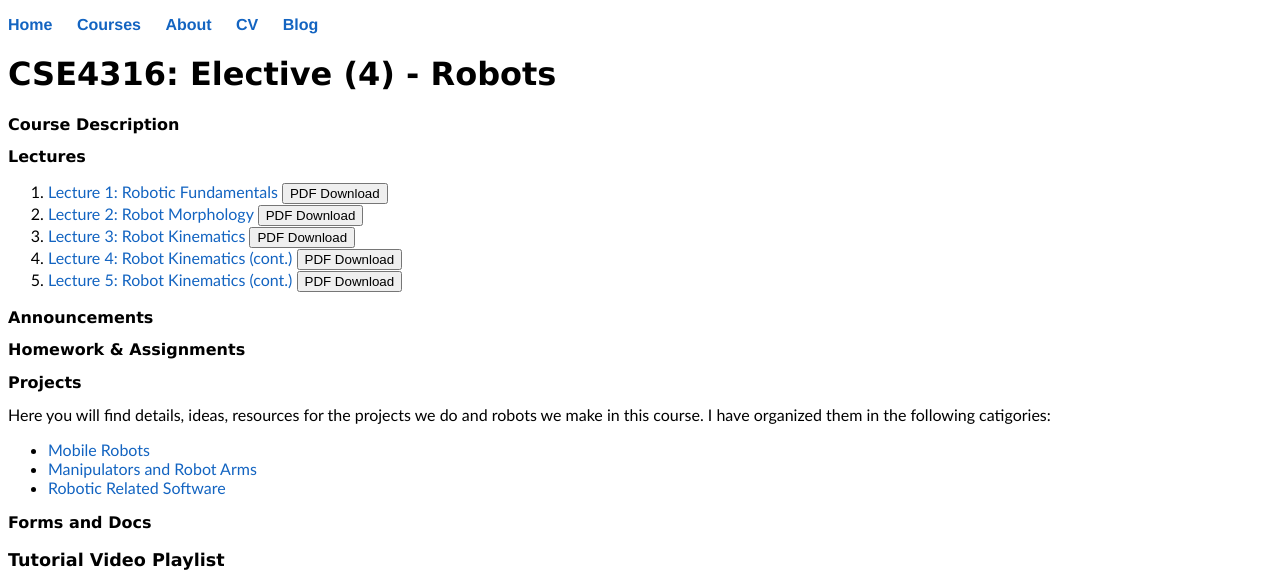
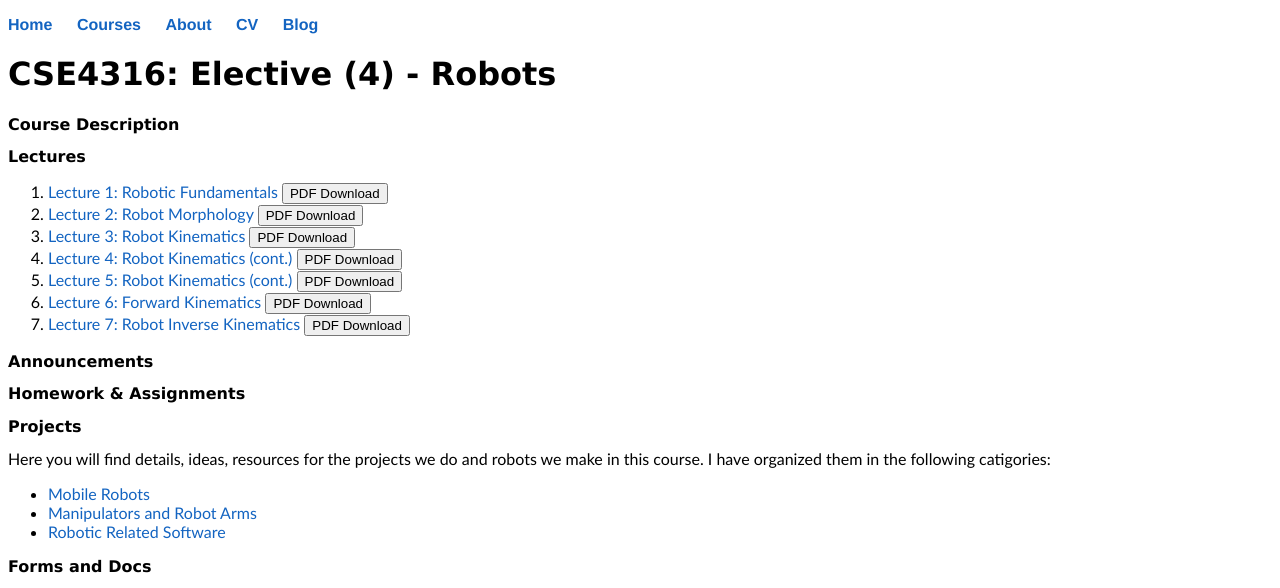
Before and after one commit to mnourgwad/mnourgwad.github.io, a Jekyll site: the page built from CSE4316/index.html, in a window 1280 px wide. Shown: the top 588 px of the page. Built offline with Jekyll 4.4.1, drawn with Linux system fonts in a browser that asks for light colours; a script that is not in the unit is left out.

Commit message:
added lectures

```diff
--- a/CSE4316/index.html
+++ b/CSE4316/index.html
@@ -21,6 +21,10 @@
 <li><a href="lectures/CSE4316RobotsLec4.pdf"> Lecture 4: Robot Kinematics (cont.)</a> <a target="_blank" class="noCrossRef" href="lectures/CSE4316RobotsLec4.pdf"> <button type="button" class="btn btn-default" aria-label="Left Align"><span class="glyphicon glyphicon-download-alt" aria-hidden="true"></span> PDF Download</button></a></li>
 
 <li><a href="lectures/CSE4316RobotsLec5.pdf"> Lecture 5: Robot Kinematics (cont.)</a> <a target="_blank" class="noCrossRef" href="lectures/CSE4316RobotsLec5.pdf"> <button type="button" class="btn btn-default" aria-label="Left Align"><span class="glyphicon glyphicon-download-alt" aria-hidden="true"></span> PDF Download</button></a></li>
+
+<li><a href="lectures/CSE4316RobotsLec6.pdf">Lecture 6: Forward Kinematics</a> <a target="_blank" class="noCrossRef" href="lectures/CSE4316RobotsLec6.pdf"> <button type="button" class="btn btn-default" aria-label="Left Align"><span class="glyphicon glyphicon-download-alt" aria-hidden="true"></span> PDF Download</button></a></li>
+
+<li><a href="lectures/CSE4316RobotsLec7.pdf"> Lecture 7: Robot Inverse Kinematics</a> <a target="_blank" class="noCrossRef" href="lectures/CSE4316RobotsLec7.pdf"> <button type="button" class="btn btn-default" aria-label="Left Align"><span class="glyphicon glyphicon-download-alt" aria-hidden="true"></span> PDF Download</button></a></li>
 
 			</ol>
 
```
Also changed, not shown: 2 other files.
